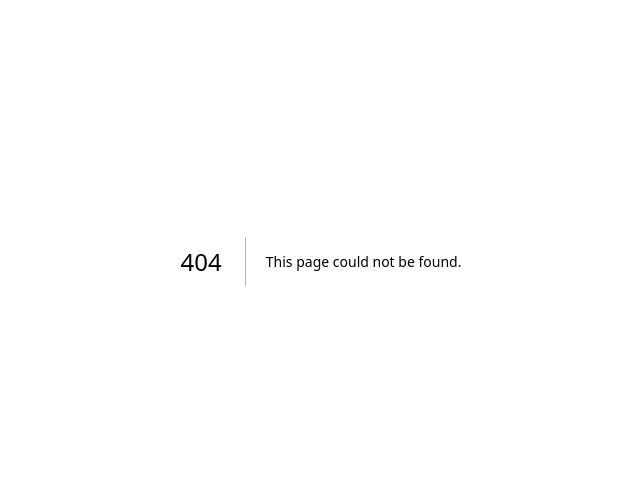
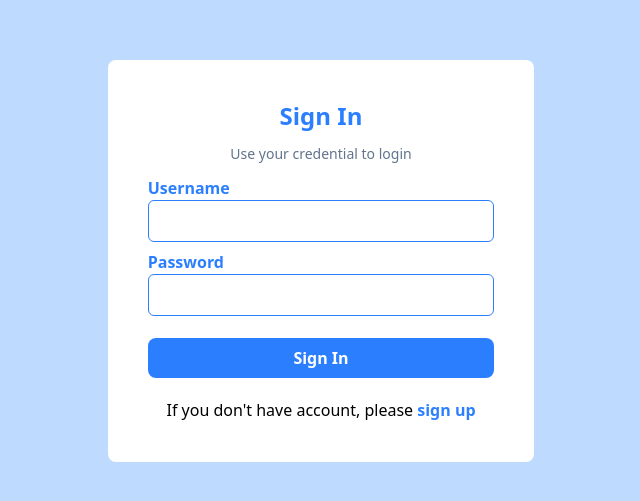
Before and after one commit to Everilll/PDAM, a Next.js app in the folder frontend/: page /sign-in in a window 1280 px wide. Before the commit this address had no page. Shown: the part 139-640 px from the top of the page, without its empty margins (319-959 px from the left). Built offline with nearby package versions, Linux system fonts and the light colour scheme.

Commit message:
feat(sign-in): add sign-in feature

```diff
--- /dev/null
+++ b/frontend/app/sign-in/page.tsx
@@ -0,0 +1,116 @@
+"use client"
+
+import { storeCookies } from "@/helper/cookies";
+import Link from "next/link";
+import { useRouter } from "next/navigation";
+import { FormEvent, startTransition, useState, useTransition } from "react";
+import { toast, ToastContainer } from "react-toastify";
+
+export interface LoginResponse {
+    success?: boolean
+    message: string
+    token?: string
+    role?: string
+    error?: string
+    statusCode?: number
+}
+
+export default function SignInPage() {
+    const [username, setUsername] = useState<string>("");
+    const [password, setPassword] = useState<string>("");
+
+    const [isPending, startTransition] = useTransition();
+    const router = useRouter();
+
+    async function handleSignIn(event: FormEvent) {
+        try {
+            event.preventDefault();
+            const url = `${process.env.NEXT_PUBLIC_BASE_URL}/auth`;
+            const requestData = { username, password }
+            const response = await fetch(
+                url,
+                {
+                    method: "POST",
+                    body: JSON.stringify(requestData),
+                    headers: {
+                        "Content-Type": "application/json",
+                        "APP-KEY": process.env.NEXT_PUBLIC_APP_KEY || ""
+                    },
+
+                }
+            )
+
+            const responseData: LoginResponse = await response.json();
+            const message = responseData.message
+            if (!response.ok) {
+                // if statusCode not 200, 201, 204, etc
+                toast.error(
+                    message,
+                    { containerId: 'toastLogin' }
+                )
+                return;
+            }
+
+            if (responseData?.success == true) {
+                // assume that login success
+                toast.success(
+                    message,
+                    { containerId: 'toastLogin' }
+                )
+                startTransition(async function () {
+                    storeCookies('token', responseData?.token || "");
+                    setTimeout(() => {
+                        if (responseData?.role === 'ADMIN') {
+                            setTimeout(() =>
+                                router.replace('/admin/profile'), 1000);
+                        }
+                        if (responseData?.role === 'CUSTOMER') {
+                            setTimeout(() =>
+                                router.replace('/customer/profile'), 1000);
+                        }
+                    })
+                })
+            } else {
+                // assume that login failed
+                toast.warning(
+                    message,
+                    { containerId: 'toastLogin' }
+                )
+                return;
+            }
+
+        } catch (error) {
+            console.log(error);
+            alert('Something were wrong')
+        }
+    }
+
+    return (
+        <div className="w-full h-dvh flex justify-center items-center bg-blue-200">
+            <ToastContainer containerId={'toastLogin'} />
+            <div className="bg-white w-full md:w-1/2 lg:w-1/3 p-10 rounded-lg flex flex-col items-center">
+                <h1 className="font-bold text-blue-500 text-2xl text-center">Sign In</h1>
+                <small className="mt-3 text-sm text-slate-500 text-center">Use your credential to login</small>
+                <form className="w-full my-3" onSubmit={handleSignIn}>
+                    <label htmlFor="username" className="text-blue-500 font-semibold">Username</label>
+                    <input type="text" id="username"
+                        value={username}
+                        onChange={e => setUsername(e.target.value)}
+                        className="border border-blue-500 rounded-md p-2 mb-2 w-full" />
+
+                    <label htmlFor="password" className="text-blue-500 font-semibold">Password</label>
+                    <input type="password" id="password"
+                        value={password}
+                        onChange={e => setPassword(e.target.value)}
+                        className="border border-blue-500 rounded-md p-2 mb-2 w-full " />
+
+                    <button type="submit" className="w-full text-white mt-3.5 p-2 font-semibold bg-blue-500 hover:bg-blue-600 rounded-lg">
+                        Sign In
+                    </button>
+                </form>
+
+                <div className="text-center text-semibold mt-2">If you don't have account, please <Link className="font-semibold text-blue-500" href="/sign-up">sign up</Link></div>
+            </div>
+        </div>
+    )
+}
```
